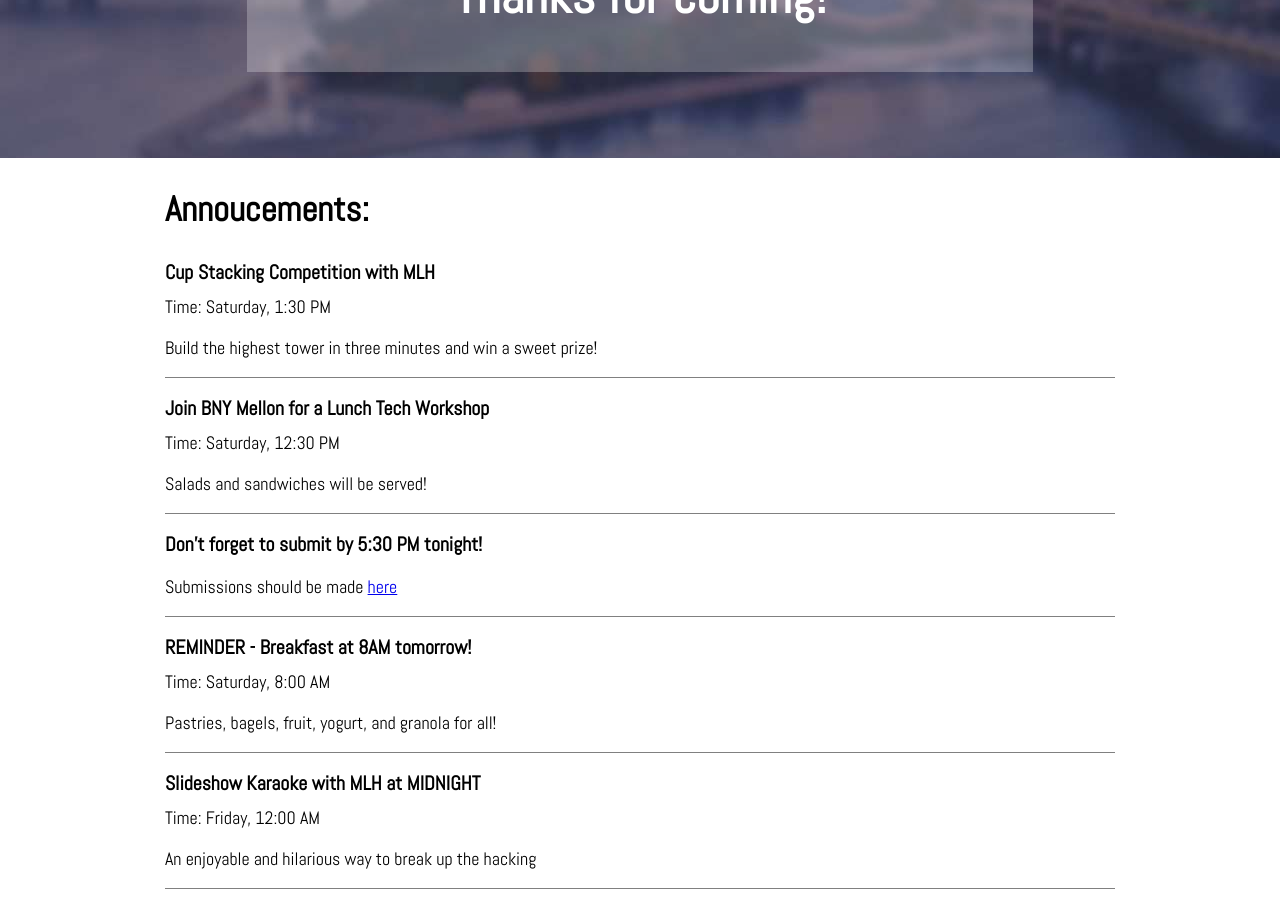
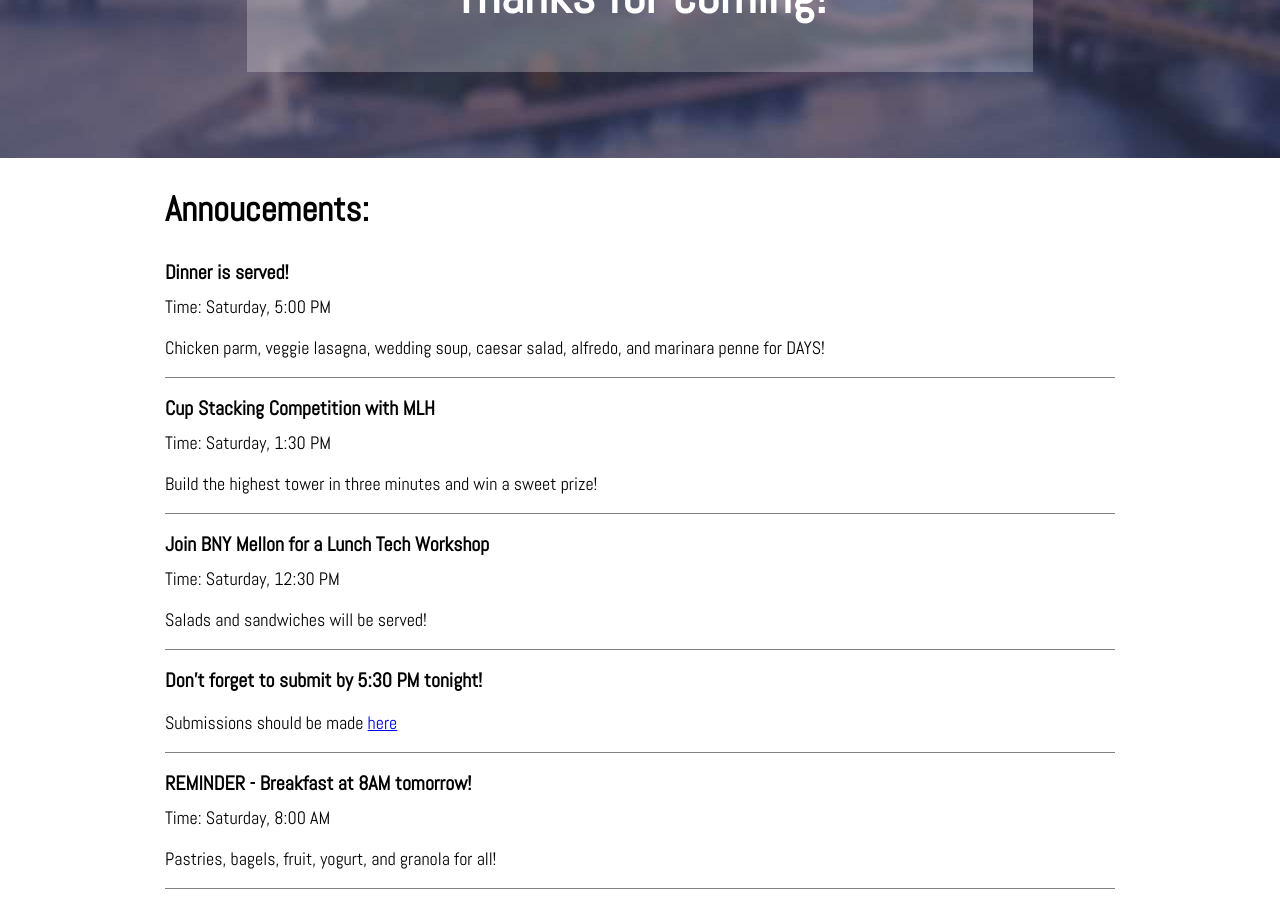
Before and after one commit to SteelHeads/steelhacks.com, a Jekyll site: the page built from live.html, in a window 1280 px wide and 900 px high, scrolled down 580 px. Built offline with Jekyll 4.4.1, drawn with Linux system fonts in a browser that asks for light colours; nearby versions of some CDN libraries.

Commit message:
Announcing dinner

```diff
--- a/_data/announcements.yml
+++ b/_data/announcements.yml
@@ -46,3 +46,8 @@
   time: Saturday, 1:30 PM
   description: |
     Build the highest tower in three minutes and win a sweet prize!
+
+- title: Dinner is served!
+  time: Saturday, 5:00 PM
+  description: |
+    Chicken parm, veggie lasagna, wedding soup, caesar salad, alfredo, and marinara penne for DAYS!
```
